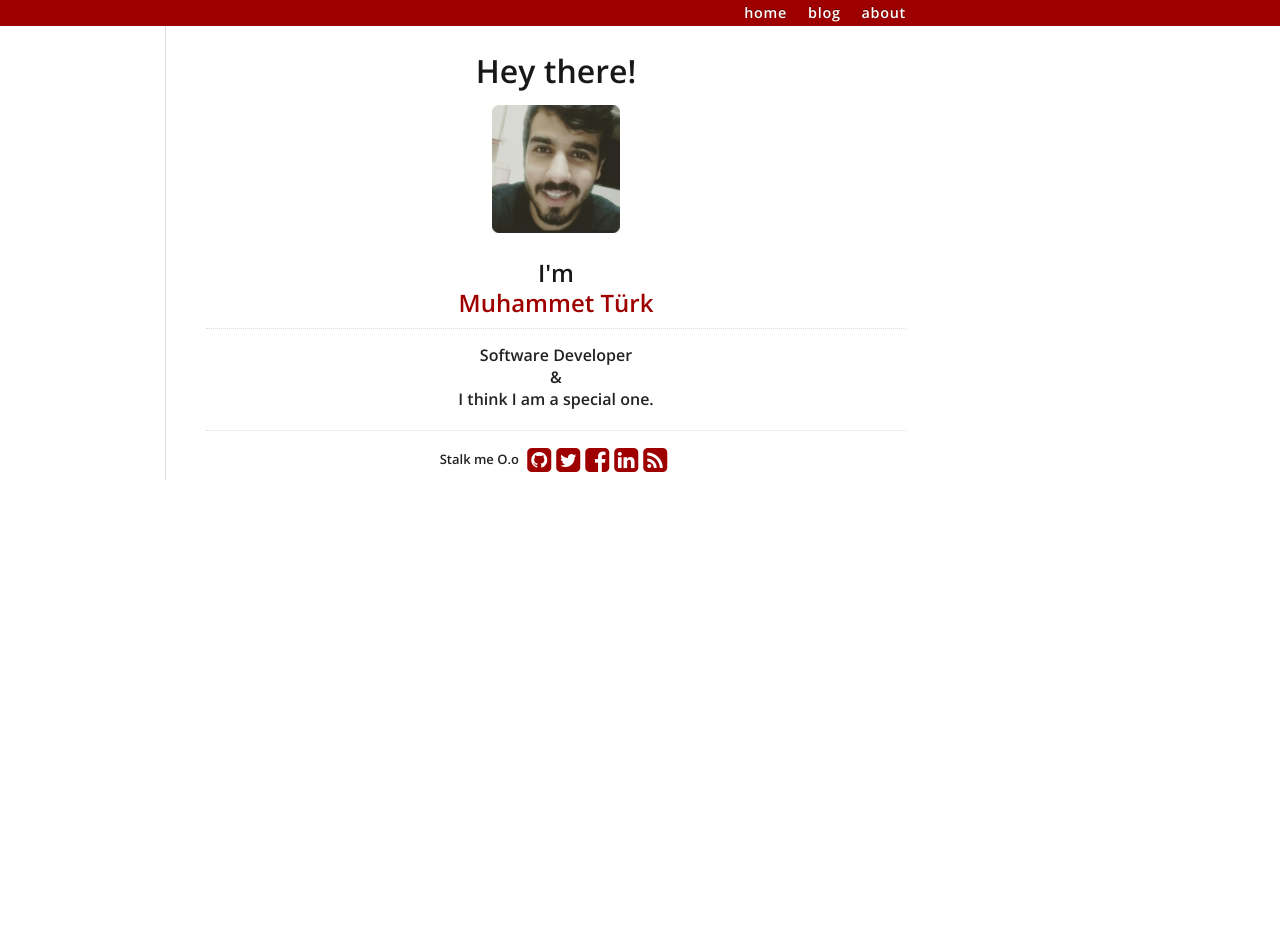
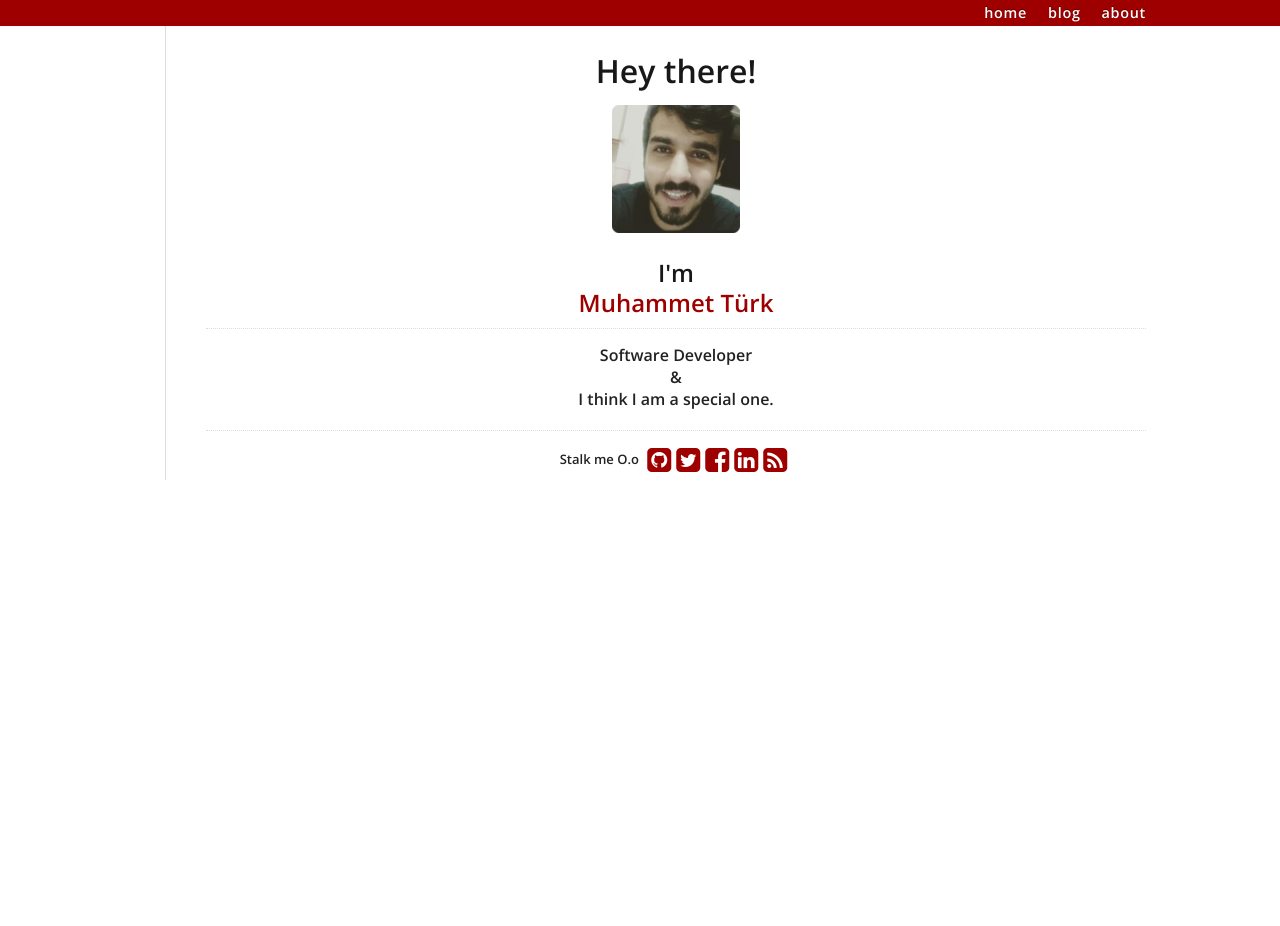
Before and after one commit to mturk111/mturk111.github.io, a Jekyll site: the page built from index.html, in a window 1280 px wide. Built offline with Jekyll 4.4.1, drawn with Linux system fonts in a browser that asks for light colours; nearby versions of some CDN libraries.

Commit message:
Update default-without-footer.html

```diff
--- a/_layouts/default-without-footer.html
+++ b/_layouts/default-without-footer.html
@@ -20,7 +20,7 @@
 </head>
 <body>
   <div class="container">
-    <div class="twelve columns content">     <div id="topbar">
+    <div class="sixteen columns content">     <div id="topbar">
         <ul>
           <li><a href="/about">about</a></li>
           <li><a href="/blog">blog</a></li>
```
